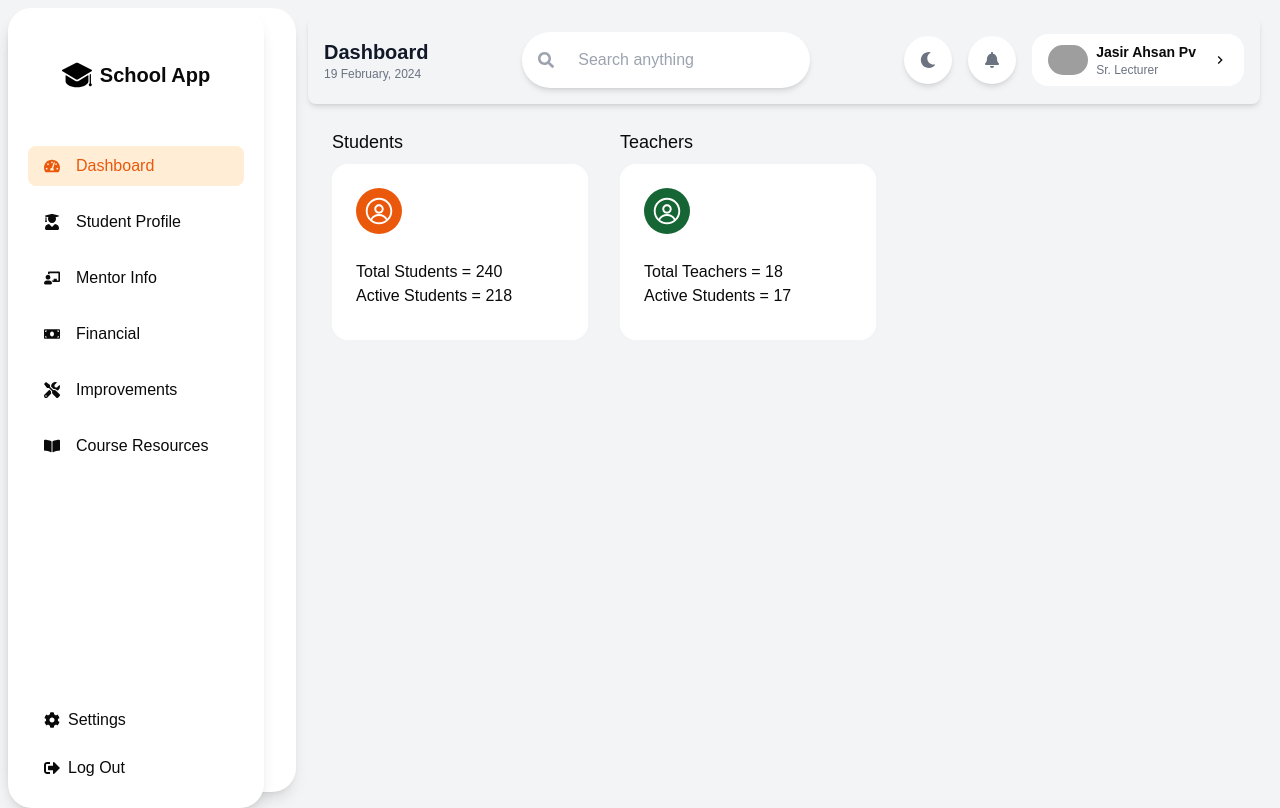
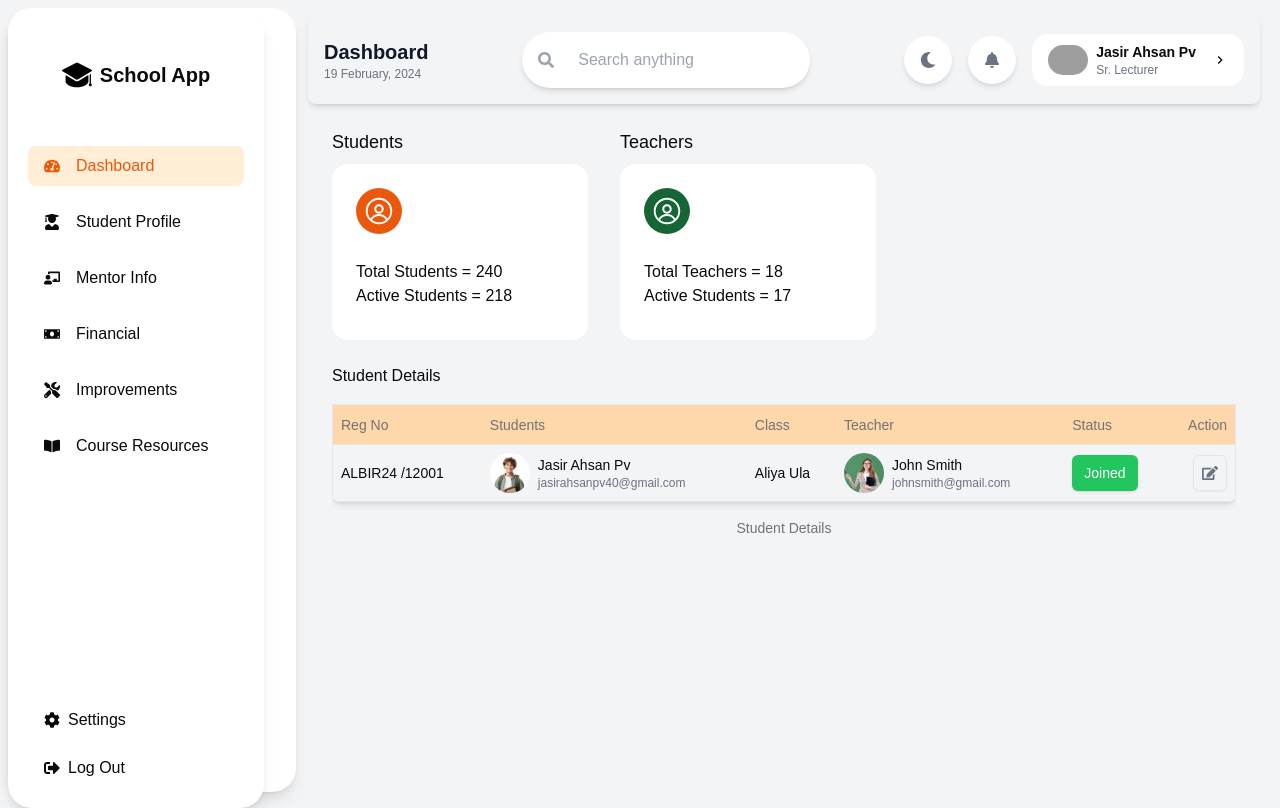
Before and after one commit to jasir-pv/Mentor-Hub, a Next.js app: page / in a window 1280 px wide. Built offline with nearby package versions, Linux system fonts and the light colour scheme; grey boxes are pictures that could not be loaded.

Commit message:
fix: image setting problem fixed

```diff
--- a/app/(root)/page.tsx
+++ b/app/(root)/page.tsx
@@ -1,6 +1,7 @@
 import Header from "@/components/Header";
 import Sidebar from "@/components/Sidebar";
 import Stats from "@/components/Stats";
+import StudentDetails from "@/components/StudentDetails";
 import { Button } from "@/components/ui/button";
 import Image from "next/image";
 
@@ -8,6 +9,7 @@ export default function Home() {
   return (
    <div>
       <Stats />
+      <StudentDetails />
    </div>
   );
 }
--- /dev/null
+++ b/components/StudentDetails.tsx
@@ -0,0 +1,90 @@
+import React from 'react'
+import { Button } from "@/components/ui/button";
+import { FaEdit } from "react-icons/fa";
+import Image from "next/image";
+import {
+    Table,
+    TableBody,
+    TableCaption,
+    TableCell,
+    TableHead,
+    TableHeader,
+    TableRow,
+  } from "@/components/ui/table"
+
+
+  const students = [
+    {
+      regNo: "ALBIR24 /12001",
+      name: "Jasir Ahsan Pv",
+      email: "jasirahsanpv40@gmail.com",
+      profilePic: "/student-avt.jpg",
+      className: "Aliya Ula",
+      teacherName: "John Smith",
+      teacherEmail: "johnsmith@gmail.com",
+      teacherPic: "/teacher-avt.jpg",
+      status: "Joined",
+    },
+    // Repeat similar objects for multiple students
+  ];
+
+
+const StudentDetails = () => {
+  return (
+    <div>
+        <h2 className='mt-6 mb-4'>Student Details</h2>
+
+   <Table className="rounded-lg border border-gray-200 shadow-md">
+      <TableCaption>Student Details</TableCaption>
+      <TableHeader className="bg-orange-200 rounded-2xl">
+        <TableRow>
+          <TableHead className="text-left">Reg No</TableHead>
+          <TableHead className="text-left">Students</TableHead>
+          <TableHead className="text-left">Class</TableHead>
+          <TableHead className="text-left">Teacher</TableHead>
+          <TableHead className="text-left">Status</TableHead>
+          <TableHead className="text-right">Action</TableHead>
+        </TableRow>
+      </TableHeader>
+      <TableBody>
+        {students.map((student, index) => (
+          <TableRow key={index} className="border-b">
+            <TableCell>{student.regNo}</TableCell>
+            <TableCell className="flex items-center gap-2">
+               <div className="rounded-full w-[40px] h-[40px] bg-slate-200 overflow-hidden flex items-start justify-center">
+                  <Image src={student.profilePic} alt={student.name} width={40} height={40}  className='object-cover'/>
+               </div>
+
+              <div>
+                <p className="font-medium">{student.name}</p>
+                <p className="text-xs text-gray-500">{student.email}</p>
+              </div>
+            </TableCell>
+            <TableCell>{student.className}</TableCell>
+            <TableCell className="flex items-center gap-2">
+            <div className="rounded-full w-[40px] h-[40px] bg-slate-200 overflow-hidden flex items-start justify-center">
+            <Image src={student.teacherPic} alt={student.teacherName} width={40} height={40} className="object-cover" />
+            </div>
+              <div>
+                <p className="font-medium">{student.teacherName}</p>
+                <p className="text-xs text-gray-500">{student.teacherEmail}</p>
+              </div>
+            </TableCell>
+            <TableCell>
+              <Button className="bg-green-500 text-white px-3 py-1 rounded-md">{student.status}</Button>
+            </TableCell>
+            <TableCell className="text-right">
+              <Button variant="outline" className="p-2">
+                <FaEdit className="text-gray-500" />
+              </Button>
+            </TableCell>
+          </TableRow>
+        ))}
+      </TableBody>
+    </Table>
+
+    </div>
+  )
+}
+
+export default StudentDetails
--- /dev/null
+++ b/components/ui/table.tsx
@@ -0,0 +1,120 @@
+import * as React from "react"
+
+import { cn } from "@/lib/utils"
+
+const Table = React.forwardRef<
+  HTMLTableElement,
+  React.HTMLAttributes<HTMLTableElement>
+>(({ className, ...props }, ref) => (
+  <div className="relative w-full overflow-auto">
+    <table
+      ref={ref}
+      className={cn("w-full caption-bottom text-sm", className)}
+      {...props}
+    />
+  </div>
+))
+Table.displayName = "Table"
+
+const TableHeader = React.forwardRef<
+  HTMLTableSectionElement,
+  React.HTMLAttributes<HTMLTableSectionElement>
+>(({ className, ...props }, ref) => (
+  <thead ref={ref} className={cn("[&_tr]:border-b", className)} {...props} />
+))
+TableHeader.displayName = "TableHeader"
+
+const TableBody = React.forwardRef<
+  HTMLTableSectionElement,
+  React.HTMLAttributes<HTMLTableSectionElement>
+>(({ className, ...props }, ref) => (
+  <tbody
+    ref={ref}
+    className={cn("[&_tr:last-child]:border-0", className)}
+    {...props}
+  />
+))
+TableBody.displayName = "TableBody"
+
+const TableFooter = React.forwardRef<
+  HTMLTableSectionElement,
+  React.HTMLAttributes<HTMLTableSectionElement>
+>(({ className, ...props }, ref) => (
+  <tfoot
+    ref={ref}
+    className={cn(
+      "border-t bg-muted/50 font-medium [&>tr]:last:border-b-0",
+      className
+    )}
+    {...props}
+  />
+))
+TableFooter.displayName = "TableFooter"
+
+const TableRow = React.forwardRef<
+  HTMLTableRowElement,
+  React.HTMLAttributes<HTMLTableRowElement>
+>(({ className, ...props }, ref) => (
+  <tr
+    ref={ref}
+    className={cn(
+      "border-b transition-colors hover:bg-muted/50 data-[state=selected]:bg-muted",
+      className
+    )}
+    {...props}
+  />
+))
+TableRow.displayName = "TableRow"
+
+const TableHead = React.forwardRef<
+  HTMLTableCellElement,
+  React.ThHTMLAttributes<HTMLTableCellElement>
+>(({ className, ...props }, ref) => (
+  <th
+    ref={ref}
+    className={cn(
+      "h-10 px-2 text-left align-middle font-medium text-muted-foreground [&:has([role=checkbox])]:pr-0 [&>[role=checkbox]]:translate-y-[2px]",
+      className
+    )}
+    {...props}
+  />
+))
+TableHead.displayName = "TableHead"
+
+const TableCell = React.forwardRef<
+  HTMLTableCellElement,
+  React.TdHTMLAttributes<HTMLTableCellElement>
+>(({ className, ...props }, ref) => (
+  <td
+    ref={ref}
+    className={cn(
+      "p-2 align-middle [&:has([role=checkbox])]:pr-0 [&>[role=checkbox]]:translate-y-[2px]",
+      className
+    )}
+    {...props}
+  />
+))
+TableCell.displayName = "TableCell"
+
+const TableCaption = React.forwardRef<
+  HTMLTableCaptionElement,
+  React.HTMLAttributes<HTMLTableCaptionElement>
+>(({ className, ...props }, ref) => (
+  <caption
+    ref={ref}
+    className={cn("mt-4 text-sm text-muted-foreground", className)}
+    {...props}
+  />
+))
+TableCaption.displayName = "TableCaption"
+
+export {
+  Table,
+  TableHeader,
+  TableBody,
+  TableFooter,
+  TableHead,
+  TableRow,
+  TableCell,
+  TableCaption,
+}
```
Also changed, not shown: public/student-avt.jpg (added), public/teacher-avt.jpg (added).
